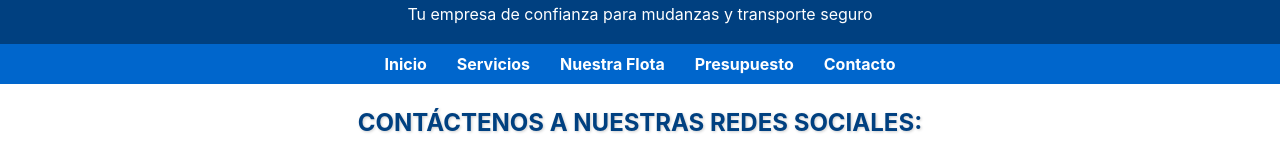
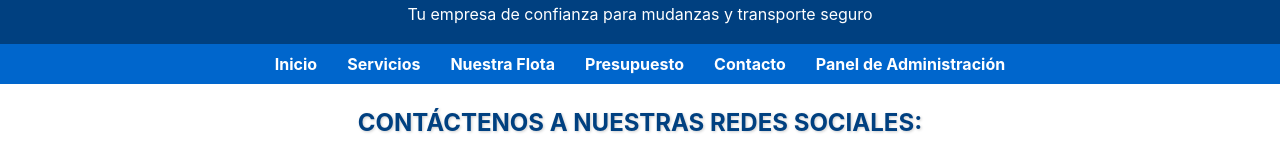
Before and after one commit to luisitotec2025/transportesManoloFront, a React (Create React App) app: page / in a window 1280 px wide. Shown: the part 175-319 px from the top of the page. Built offline with nearby package versions, Linux system fonts and the light colour scheme.

Commit message:
AGREGAR A MENU - PANEL

```diff
--- a/src/App.js
+++ b/src/App.js
@@ -41,7 +41,7 @@ function App() {
             <Media />
             <InfoBannerPagos />
             <MapaCoberturaInicio />
-            <AdminVehiculos />
+
           </>
         } />
 
--- a/src/componentes/menu/menu.jsx
+++ b/src/componentes/menu/menu.jsx
@@ -10,6 +10,7 @@ const Menu = () => {
         <li><Link to="/flota">Nuestra Flota</Link></li>
         <li><Link to="/presupuesto">Presupuesto</Link></li>
         <li><Link to="/contacto">Contacto</Link></li>
+        <li><Link to="/panel">Panel de Administración</Link></li>
       </ul>
     </nav>
   );
```
